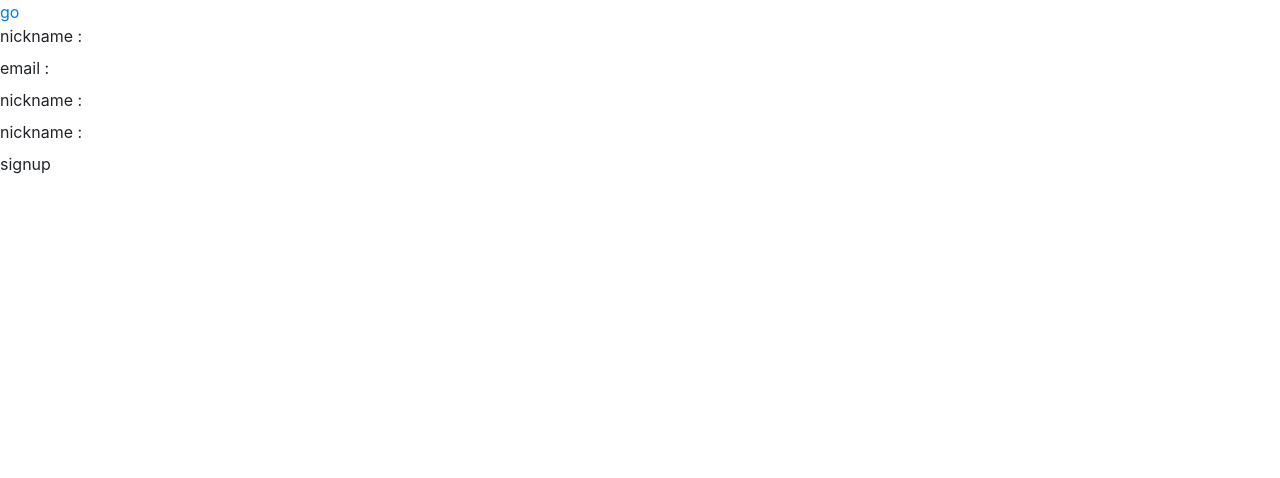
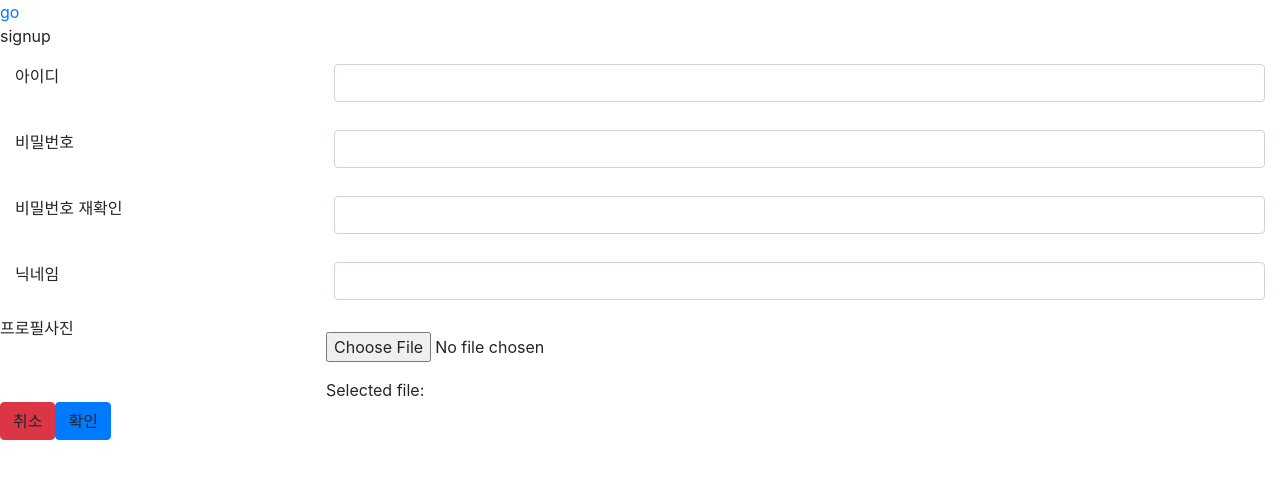
Before and after one commit to Jiyoooon/cookit, a Vue app in the folder front-end/: page /signup in a window 1280 px wide. Shown: the top 478 px of the page. Built offline with nearby package versions, Linux system fonts and the light colour scheme.

Commit message:
0721 | Update views/accounts/SignupView.vue

```diff
--- a/front-end/src/views/accounts/EmailAuthView.vue
+++ b/front-end/src/views/accounts/EmailAuthView.vue
@@ -1,13 +1,29 @@
 <template>
   <div>
+    <!-- Styled -->
+    <b-form-file
+      v-model="file"
+      :state="Boolean(file)"
+      placeholder="Choose a file or drop it here..."
+      drop-placeholder="Drop file here..."
+    ></b-form-file>
+    <div class="mt-3">Selected file: {{ file ? file.name : '' }}</div>
 
+    <!-- Plain mode -->
+    <b-form-file v-model="file2" class="mt-3" plain></b-form-file>
+    <div class="mt-3">Selected file: {{ file2 ? file2.name : '' }}</div>
   </div>
 </template>
 
 <script>
-export default {
-    name: 'EmailAuthView',
-}
+  export default {
+    data() {
+      return {
+        file: null,
+        file2: null
+      }
+    }
+  }
 </script>
 
 <style>
--- a/front-end/src/views/accounts/SignupView.vue
+++ b/front-end/src/views/accounts/SignupView.vue
@@ -1,29 +1,147 @@
 <template>
   <div>
+
+    <button>signup</button>
+
+    <b-container fluid>
+      <b-row class="my-1">
+        <b-col sm="3"><!--길이-->
+          <label for="input-userid">아이디</label>
+        </b-col>
+        <b-col sm="9">
+          <b-form-input
+            id="input-userid"
+            v-model="userid"
+            :state="useridState"
+            aria-describedby="input-userid-help input-userid-feedback"
+            placeholder=""
+            trim
+            >
+          </b-form-input>
+          <b-form-invalid-feedback id="userid-feedback">
+            아이디를 입력하세요(영어만 가능, 최소8글자)
+          </b-form-invalid-feedback>
+        </b-col>
+      </b-row>
+
+      <b-row class="my-1">
+
+
+
+        <b-col sm="3"><!--길이-->
+          <label for="input-none">비밀번호</label>
+        </b-col>
+        <b-col sm="9">
+          <b-form-input type="password" id="password" aria-describedby="password-feedback" v-model="password" :state="passwordValid"></b-form-input>
+          <b-form-invalid-feedback id="password-feedback">
+          영문자와 숫자를 포함해 8글자 이상으로 입력하세요. </b-form-invalid-feedback>
+        </b-col>
+      </b-row>
+
+      <b-row class="my-1">
+        <b-col sm="3"><!--길이-->
+          <label for="input-none">비밀번호 재확인</label>
+        </b-col>
+        <b-col sm="9">
+          <b-form-input type="password" id="password" aria-describedby="password-again-feedback" v-model="passwordAgain" :state="passwordAgainValid"></b-form-input>
+          <b-form-invalid-feedback id="password-again-feedback">
+          비밀번호가 다릅니다.</b-form-invalid-feedback>
+        </b-col>
+      </b-row>
+
+      <b-row class="my-1">
+        <b-col sm="3"><!--길이-->
+          <label for="input-userid">닉네임</label>
+        </b-col>
+        <b-col sm="9">
+          <b-form-input
+            id="input-userid"
+            v-model="nickName"
+            :state="NickNameState"
+            aria-describedby="input-userid-help input-userid-feedback"
+            placeholder=""
+            trim
+            >
+          </b-form-input>
+          <b-form-invalid-feedback>
+            닉네임을 입력하세요(최소2글자)
+          </b-form-invalid-feedback>
+        </b-col>
+
+      </b-row>
+    </b-container>
+    <!--이미지 입력Form-->
+    <!-- Plain mode -->
+    <b-row>
+      <b-col>
+        프로필사진
+      </b-col>
+      <b-col sm="9">
+        <b-form-file v-model="file2" class="mt-3" plain></b-form-file>
+        <div class="mt-3">Selected file: {{ file2 ? file2.name : '' }}</div>
+      </b-col>
+    </b-row>
+
+
     <div>
-      <label for="nickname">nickname : </label>
-      <input type="text" id="nickname">
+      <b-button variant="danger">취소</b-button>
+      <b-button variant="primary">확인</b-button>
     </div>
-     <div>
-      <label for="email">email : </label>
-      <input type="text" id="email">
-    </div>
-    <div>
-      <label for="password1">nickname : </label>
-      <input type="password" id="password1">
-    </div>
-    <div>
-      <label for="password2">nickname : </label>
-      <input type="password" id="password">
-    </div>
-    <button>signup</button>
   </div>
+
+
 </template>
 
 <script>
-export default {
-    name: 'SignupView',
-}
+  export default {
+    data() {
+      return {
+        userid: '',
+        password: '',
+        passwordAgain:'',
+        nickName:'',
+        file:null,
+        file2:null,
+      }
+    },
+    computed: {
+      useridState() {
+        if(this.userid.length==0){
+          return null
+        }
+        return this.userid.length > 2 ? true : false
+      },
+      NickNameState() {
+        if(this.nickName.length==0){
+          return null
+        }
+        return this.nickName.length > 1 ? true : false
+      },
+      passwordValid() {
+        if(this.password.length==0){
+          return null
+        }
+        const len = this.password.length
+        if (len < 8) return false;
+        var numFlag = false, alphaFlag = false
+        for (var i = 0; i < len; i++) {
+          const ch = this.password[i]
+          if ('0' <= ch && ch <= '9') numFlag = true
+          else if ('a' <= ch && ch <= 'z') alphaFlag = true
+        }
+        return numFlag && alphaFlag
+      },
+      passwordAgainValid() {
+        if(this.passwordAgain.length==0){
+          return null
+        }
+        if(this.passwordAgain.length > 0 && this.password == this.passwordAgain) return true;
+        return false;
+      },
+    },
+
+
+  }
 </script>
 
 <style>
```
